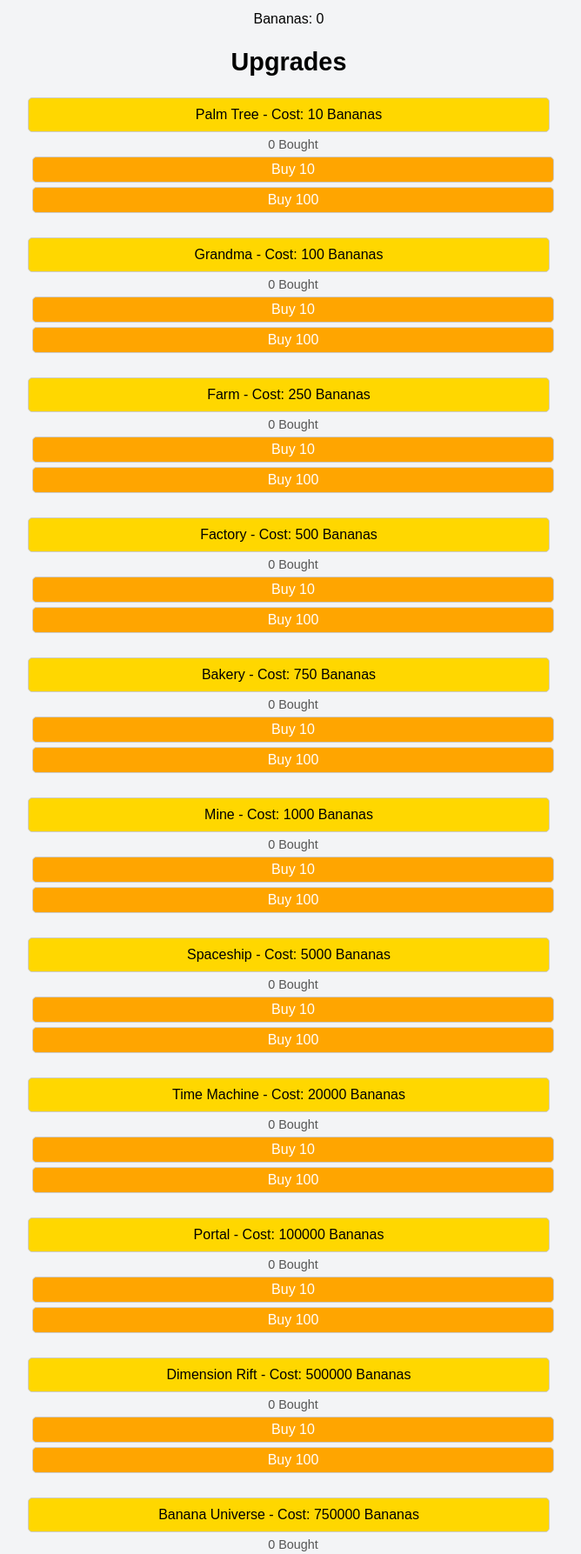
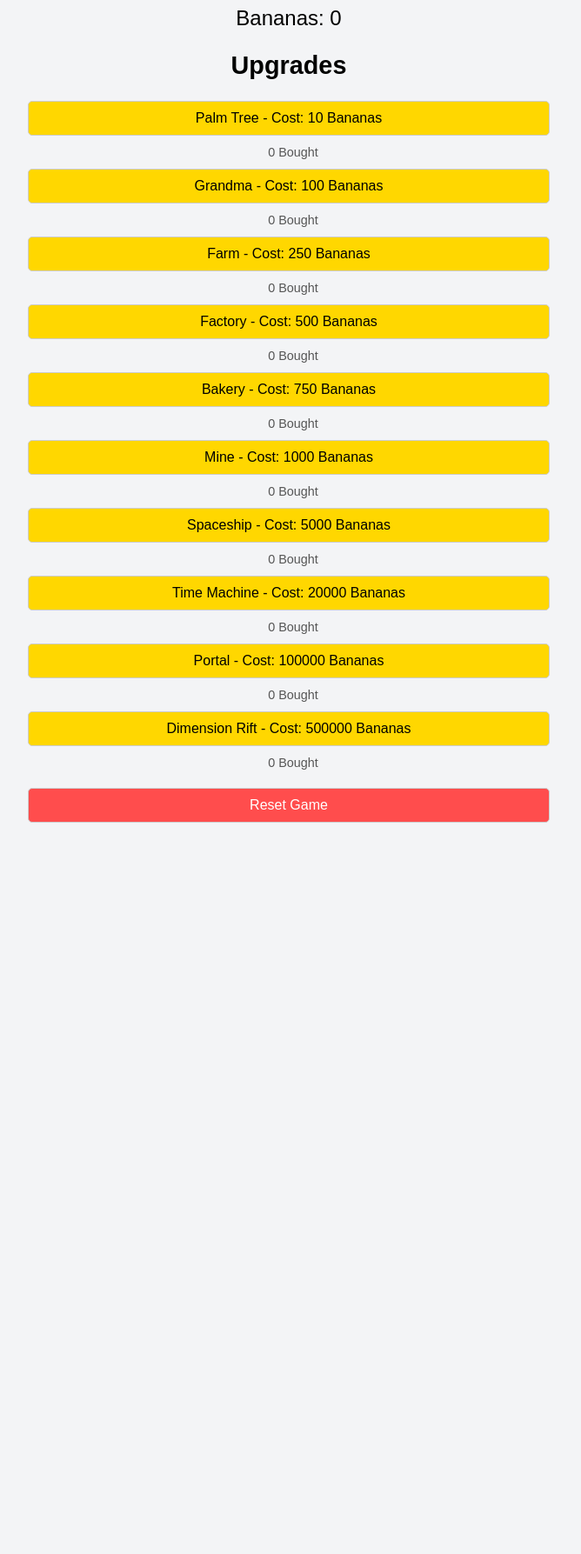
Before and after one commit to Monkey-0000/Monkey-0000.github.io, a plain HTML site: page index.html in a window 1280 px wide. Shown: the part 269-2056 px from the top of the page at 87% size, without its empty margins (308-976 px from the left). After the commit the page ends 1245 px from the top, so only its background shows below. Drawn offline with Linux system fonts and the light colour scheme.

Commit message:
Complete debug and fix

```diff
--- a/index.html
+++ b/index.html
@@ -18,90 +18,54 @@
     <div class="upgrades">
       <h2>Upgrades</h2>
 
+      <!-- Palm Tree -->
       <button onclick="buyUpgrade('cpsincrease', 1)" id="palmtree-button">Palm Tree - Cost: 10 Bananas</button>
-      <span id="palmtree-count">0 Bought</span>
-      <br>
-      <button onclick="buyUpgrade('cpsincrease', 10)" class="bulk-buy">Buy 10</button>
-      <button onclick="buyUpgrade('cpsincrease', 100)" class="bulk-buy">Buy 100</button>
+      <span id="cpsincrease-count">0 Bought</span>
       <br>
 
       <!-- Grandma -->
       <button onclick="buyUpgrade('grandma', 1)" id="grandma-button">Grandma - Cost: 100 Bananas</button>
       <span id="grandma-count">0 Bought</span>
       <br>
-      <button onclick="buyUpgrade('grandma', 10)" class="bulk-buy">Buy 10</button>
-      <button onclick="buyUpgrade('grandma', 100)" class="bulk-buy">Buy 100</button>
-      <br>
 
       <!-- Farm -->
       <button onclick="buyUpgrade('farm', 1)" id="farm-button">Farm - Cost: 250 Bananas</button>
       <span id="farm-count">0 Bought</span>
-      <br>
-      <button onclick="buyUpgrade('farm', 10)" class="bulk-buy">Buy 10</button>
-      <button onclick="buyUpgrade('farm', 100)" class="bulk-buy">Buy 100</button>
       <br>
 
       <!-- Factory -->
       <button onclick="buyUpgrade('factory', 1)" id="factory-button">Factory - Cost: 500 Bananas</button>
       <span id="factory-count">0 Bought</span>
       <br>
-      <button onclick="buyUpgrade('factory', 10)" class="bulk-buy">Buy 10</button>
-      <button onclick="buyUpgrade('factory', 100)" class="bulk-buy">Buy 100</button>
-      <br>
 
       <!-- Bakery -->
       <button onclick="buyUpgrade('bakery', 1)" id="bakery-button">Bakery - Cost: 750 Bananas</button>
       <span id="bakery-count">0 Bought</span>
-      <br>
-      <button onclick="buyUpgrade('bakery', 10)" class="bulk-buy">Buy 10</button>
-      <button onclick="buyUpgrade('bakery', 100)" class="bulk-buy">Buy 100</button>
       <br>
 
       <!-- Mine -->
       <button onclick="buyUpgrade('mine', 1)" id="mine-button">Mine - Cost: 1000 Bananas</button>
       <span id="mine-count">0 Bought</span>
       <br>
-      <button onclick="buyUpgrade('mine', 10)" class="bulk-buy">Buy 10</button>
-      <button onclick="buyUpgrade('mine', 100)" class="bulk-buy">Buy 100</button>
-      <br>
 
       <!-- Spaceship -->
       <button onclick="buyUpgrade('spaceship', 1)" id="spaceship-button">Spaceship - Cost: 5000 Bananas</button>
       <span id="spaceship-count">0 Bought</span>
-      <br>
-      <button onclick="buyUpgrade('spaceship', 10)" class="bulk-buy">Buy 10</button>
-      <button onclick="buyUpgrade('spaceship', 100)" class="bulk-buy">Buy 100</button>
       <br>
 
       <!-- Time Machine -->
       <button onclick="buyUpgrade('timeMachine', 1)" id="timeMachine-button">Time Machine - Cost: 20000 Bananas</button>
       <span id="timeMachine-count">0 Bought</span>
       <br>
-      <button onclick="buyUpgrade('timeMachine', 10)" class="bulk-buy">Buy 10</button>
-      <button onclick="buyUpgrade('timeMachine', 100)" class="bulk-buy">Buy 100</button>
-      <br>
 
       <!-- Portal -->
       <button onclick="buyUpgrade('portal', 1)" id="portal-button">Portal - Cost: 100000 Bananas</button>
       <span id="portal-count">0 Bought</span>
       <br>
-      <button onclick="buyUpgrade('portal', 10)" class="bulk-buy">Buy 10</button>
-      <button onclick="buyUpgrade('portal', 100)" class="bulk-buy">Buy 100</button>
-      <br>
 
       <!-- Dimension Rift -->
       <button onclick="buyUpgrade('dimensionRift', 1)" id="dimensionRift-button">Dimension Rift - Cost: 500000 Bananas</button>
       <span id="dimensionRift-count">0 Bought</span>
-      <br>
-      <button onclick="buyUpgrade('dimensionRift', 10)" class="bulk-buy">Buy 10</button>
-      <button onclick="buyUpgrade('dimensionRift', 100)" class="bulk-buy">Buy 100</button>
-      <br>
-
-      <button onclick="buyUpgrade('bananauniverse', 1)" id="bananauniverse-button">Banana Universe - Cost: 750000 Bananas</button>
-      <span id="dimensionRift-count">0 Bought</span>
-      <br>
-      <button onclick="buyUpgrade('bananauniverse', 10)" class="bulk-buy">Buy 10</button>
-      <button onclick="buyUpgrade('bananauniverse', 100)" class="bulk-buy">Buy 100</button>
       <br>
 
       <button id="reset-button" onclick="resetGame()">Reset Game</button>
--- a/script.js
+++ b/script.js
@@ -1,18 +1,17 @@
 let bananas = 0;
 let cps = 0; // bananas per second
 let upgrades = {
-  cpsincrease: { cost: 10, cps: 1, count: 0},
-  grandma: { cost: 10, cps: 1, count: 0 },
-  farm: { cost: 50, cps: 5, count: 0 },
-  factory: { cost: 250, cps: 20, count: 0 },
-  bakery: { cost: 500, cps: 50, count: 0 },
-  mine: { cost: 1000, cps: 100, count: 0 },
-  spaceship: { cost: 5000, cps: 500, count: 0 },
-  timeMachine: { cost: 20000, cps: 2000, count: 0 },
-  portal: { cost: 100000, cps: 10000, count: 0 },
-  dimensionRift: { cost: 500000, cps: 50000, count: 0 },
-  bananauniverse: { cost: 750000, cps: 5000000, count: 0 },
-
+  cpsincrease: { cost: 10, cps: 1, count: 0 },
+  grandma: { cost: 100, cps: 2, count: 0 },
+  farm: { cost: 250, cps: 5, count: 0 },
+  factory: { cost: 500, cps: 10, count: 0 },
+  bakery: { cost: 750, cps: 20, count: 0 },
+  mine: { cost: 1000, cps: 50, count: 0 },
+  spaceship: { cost: 5000, cps: 100, count: 0 },
+  timeMachine: { cost: 20000, cps: 500, count: 0 },
+  portal: { cost: 100000, cps: 2000, count: 0 },
+  dimensionRift: { cost: 500000, cps: 10000, count: 0 },
+  bananauniverse: { cost: 750000, cps: 50000, count: 0 },
 };
 
 // Function to click the Banana
@@ -24,19 +23,14 @@ function clickBanana() {
 // Function to buy an upgrade
 function buyUpgrade(upgrade, quantity = 1) {
   let totalCost = 0;
-  let canAfford = true;
 
   // Calculate the total cost for the quantity
   for (let i = 0; i < quantity; i++) {
     let nextCost = Math.floor(upgrades[upgrade].cost * Math.pow(1.1, upgrades[upgrade].count + i));
     totalCost += nextCost;
-    if (totalCost > bananas) {
-      canAfford = false;
-      break;
-    }
   }
 
-  if (canAfford) {
+  if (bananas >= totalCost) {
     bananas -= totalCost;
 
     // Add upgrades and increase CPS
@@ -52,89 +46,36 @@ function buyUpgrade(upgrade, quantity = 1) {
   }
 }
 
-function buyUpgrade(upgrade, quantity = 1) {
-  // Calculate total cost for the specified quantity
-  const totalCost = upgrades[upgrade].cost * quantity;
-
-  if (bananas >= totalCost) {
-    // Deduct the total cost
-    bananas -= totalCost;
-
-    // Add the quantity of upgrades and increase CPS
-    upgrades[upgrade].count += quantity;
-    cps += upgrades[upgrade].cps * quantity;
-
-    updateDisplay();
-  } else {
-    alert(`Not enough bananas to buy ${quantity} of ${capitalize(upgrade)}!`);
-  }
-}
-
+// Function to reset the game
 function resetGame() {
-  // Clear saved data from localStorage
   localStorage.removeItem("BananaClickerSave");
-
-  // Reset game variables
   bananas = 0;
   cps = 0;
   for (let upgrade in upgrades) {
     upgrades[upgrade].count = 0;
-    upgrades[upgrade].cost = upgrades[upgrade].cost / Math.pow(1.2, upgrades[upgrade].count); // Reset cost
   }
-
-  // Update the display
   updateDisplay();
-
-  // Reload the page (optional, for full reset)
-  // location.reload();
-
   alert("Game has been reset!");
 }
 
+// Update display function
+function updateDisplay() {
+  document.getElementById("banana-count").textContent = `Bananas: ${bananas}`;
 
-// Auto-generate bananas
-setInterval(() => {
-  bananas += cps;
-  updateDisplay();
-}, 1000);
+  // Update upgrade buttons and counts
+  for (let upgrade in upgrades) {
+    document.getElementById(`${upgrade}-count`).textContent = `${upgrades[upgrade].count} Bought`;
+    document.getElementById(`${upgrade}-button`).textContent = `${capitalize(upgrade)} - Cost: ${upgrades[upgrade].cost} Bananas`;
+  }
+}
 
 // Utility function to capitalize upgrade names
 function capitalize(str) {
   return str.charAt(0).toUpperCase() + str.slice(1);
 }
 
-// Save game state to localStorage
-function saveGame() {
-  const gameData = {
-    bananas: bananas,
-    cps: cps,
-    upgrades: upgrades,
-  };
-  localStorage.setItem("BananaClickerSave", JSON.stringify(gameData));
-  console.log("Game Saved!");
-}
-
-// Load game state from localStorage
-function loadGame() {
-  const savedData = localStorage.getItem("BananaClickerSave");
-  if (savedData) {
-    const gameData = JSON.parse(savedData);
-    bananas = gameData.bananas || 0;
-    cps = gameData.cps || 0;
-    upgrades = gameData.upgrades || upgrades;
-    updateDisplay();
-    console.log("Game Loaded!");
-  }
-}
-
-// Reset game state
-function resetGame() {
-  localStorage.removeItem("BananaClickerSave");
-  location.reload();
-}
-
-// Auto-save every 10 seconds
-setInterval(saveGame, 10000);
-
-// Load game on page load
-window.onload = loadGame;
+// Auto-collect bananas based on CPS
+setInterval(() => {
+  bananas += cps;
+  updateDisplay();
+}, 1000);
--- a/styles.css
+++ b/styles.css
@@ -22,8 +22,7 @@ h1 {
   cursor: pointer;
 }
 
-
-#Banana-count {
+#banana-count {
   font-size: 1.5rem;
   margin: 10px 0;
 }
@@ -59,24 +58,6 @@ h1 {
   margin-left: 10px;
 }
 
-.upgrades button {
-  margin: 5px 0;
-}
-
-.upgrades .bulk-buy {
-  background-color: #ffa500;
-  color: white;
-  border: 1px solid #ccc;
-  border-radius: 5px;
-  margin-left: 5px;
-  padding: 5px 10px;
-  cursor: pointer;
-}
-
-.upgrades .bulk-buy:hover {
-  background-color: #ff8c00;
-}
-
 #reset-button {
   background-color: #ff4d4d; /* Red color to indicate reset */
   color: white;
```
